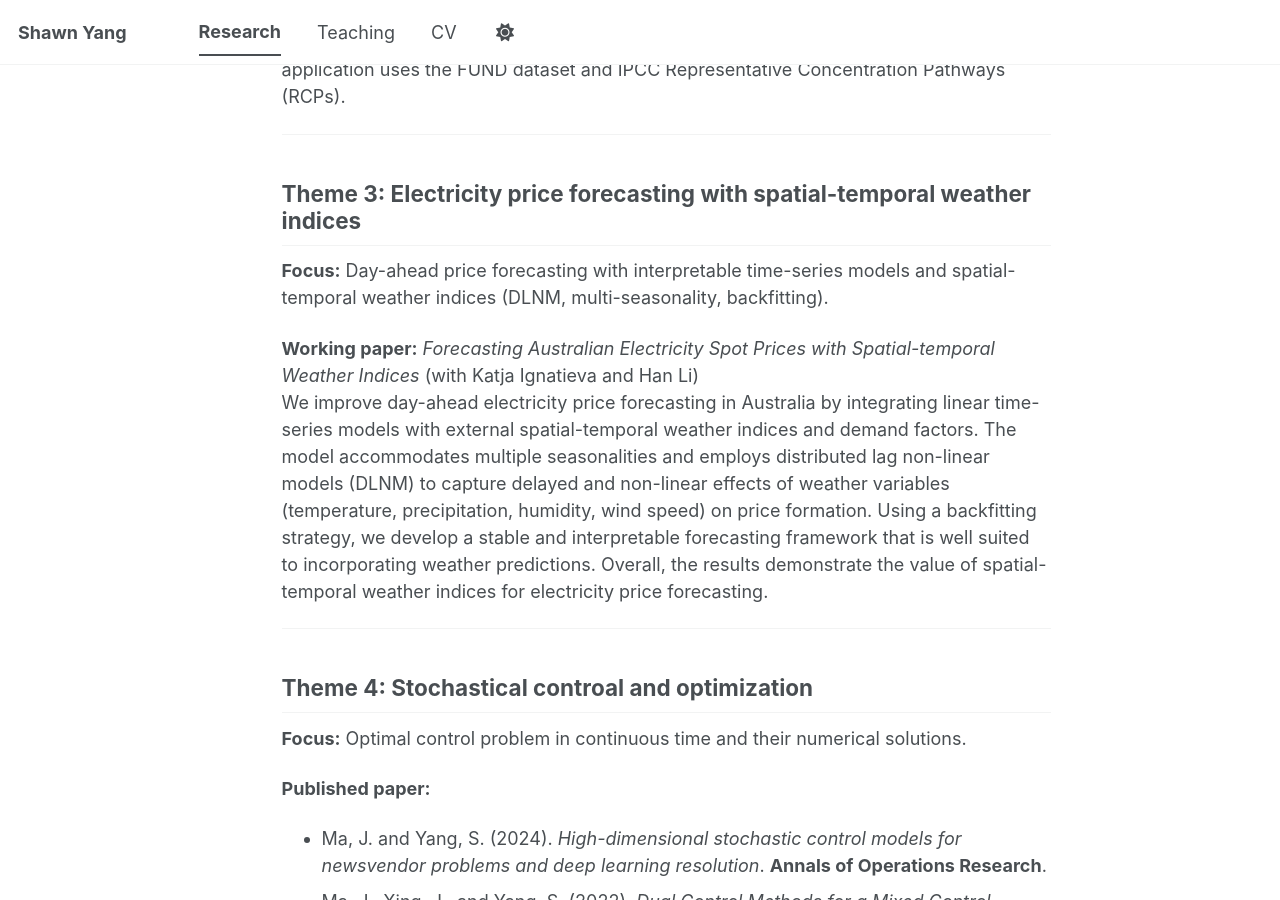
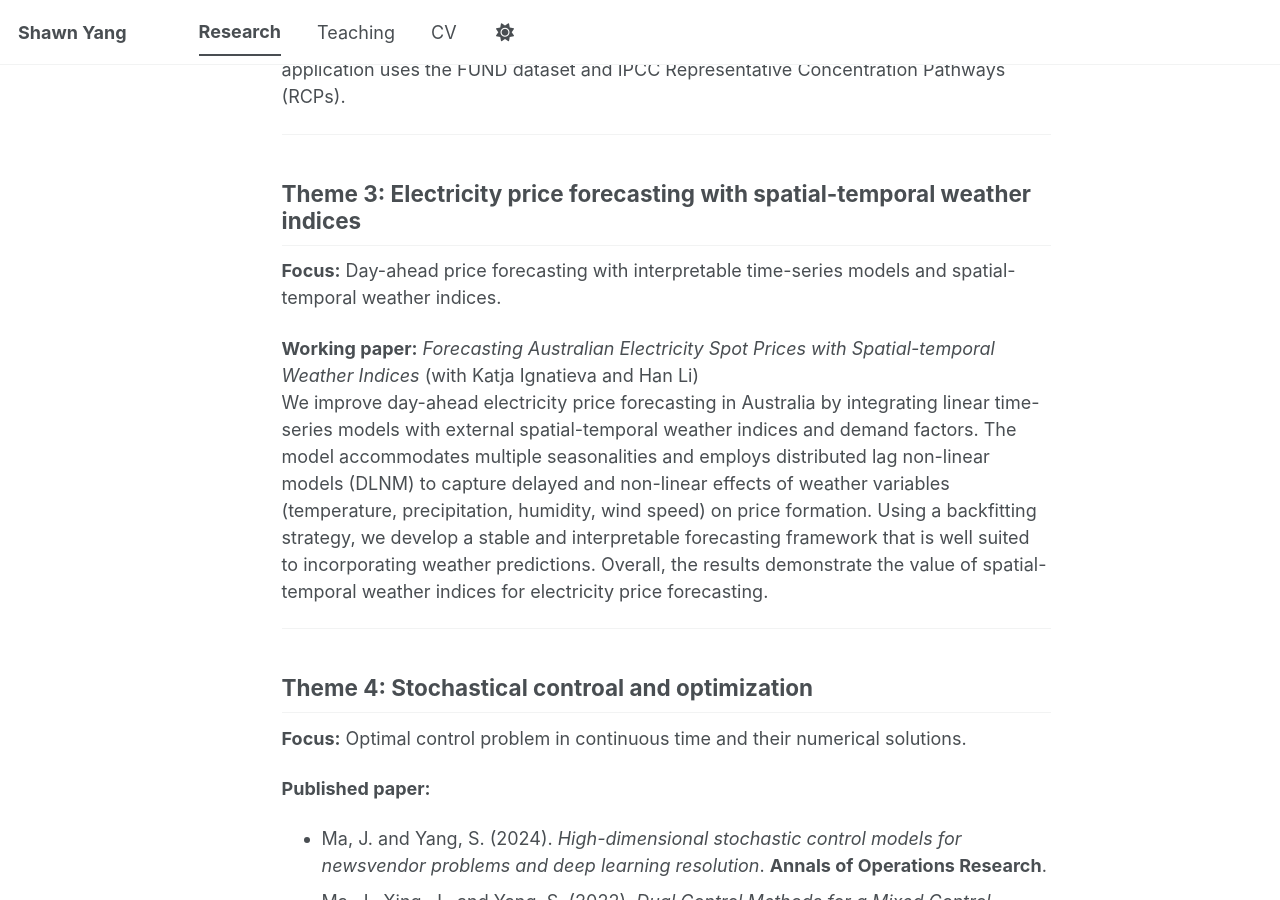
Before and after one commit to Shawnyangbest/Shawnyangbest, a Jekyll site: the page built from _pages/research.md, in a window 1280 px wide and 900 px high, scrolled down 970 px. Built offline with Jekyll 4.4.1, drawn with Linux system fonts in a browser that asks for light colours; a script bundle is joined from its source files by our own code; library files that are not in the unit come from our copies.

Commit message:
Update research.md

```diff
--- a/_pages/research.md
+++ b/_pages/research.md
@@ -22,7 +22,7 @@ This paper develops a Bayesian learning framework to study deep uncertainty in t
 ---
 
 ## Theme 3: Electricity price forecasting with spatial-temporal weather indices
-**Focus:** Day-ahead price forecasting with interpretable time-series models and spatial-temporal weather indices (DLNM, multi-seasonality, backfitting).
+**Focus:** Day-ahead price forecasting with interpretable time-series models and spatial-temporal weather indices.
 
 **Working paper:** *Forecasting Australian Electricity Spot Prices with Spatial-temporal Weather Indices* (with Katja Ignatieva and Han Li)
 We improve day-ahead electricity price forecasting in Australia by integrating linear time-series models with external spatial-temporal weather indices and demand factors. The model accommodates multiple seasonalities and employs distributed lag non-linear models (DLNM) to capture delayed and non-linear effects of weather variables (temperature, precipitation, humidity, wind speed) on price formation. Using a backfitting strategy, we develop a stable and interpretable forecasting framework that is well suited to incorporating weather predictions. Overall, the results demonstrate the value of spatial-temporal weather indices for electricity price forecasting.
```
